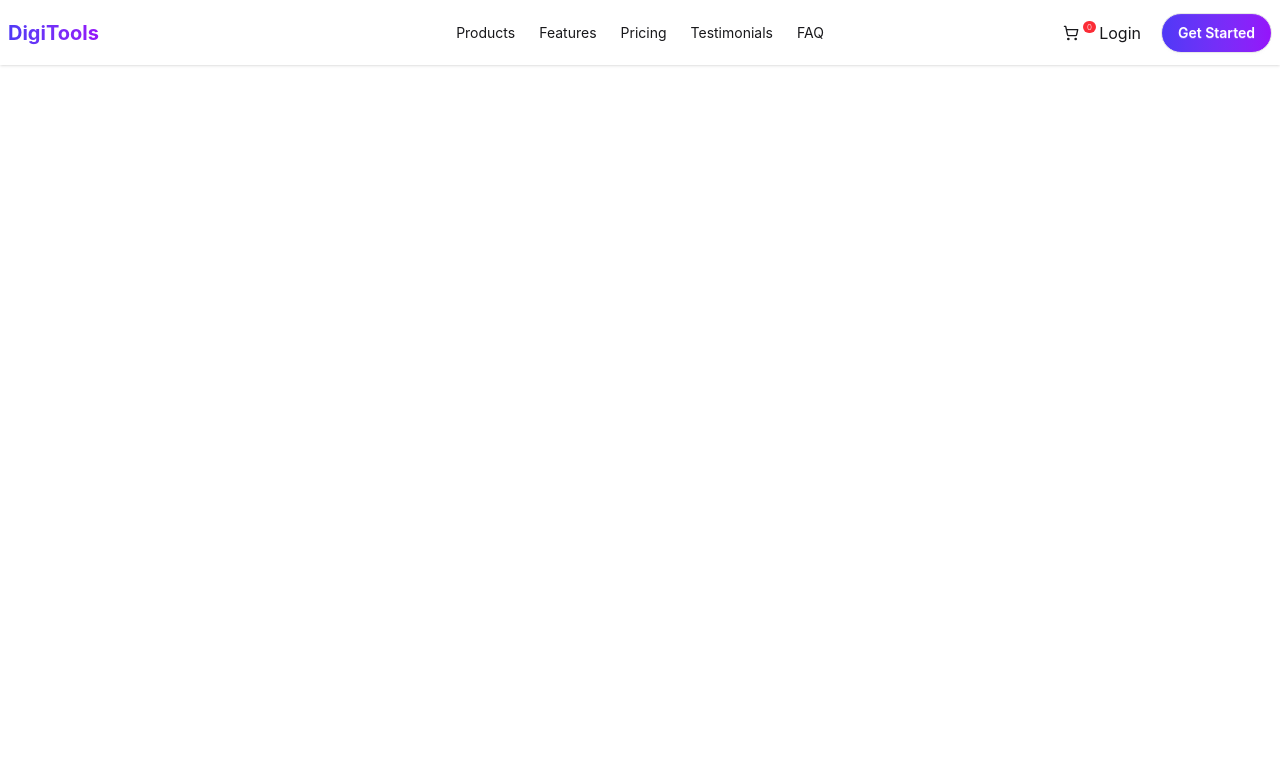
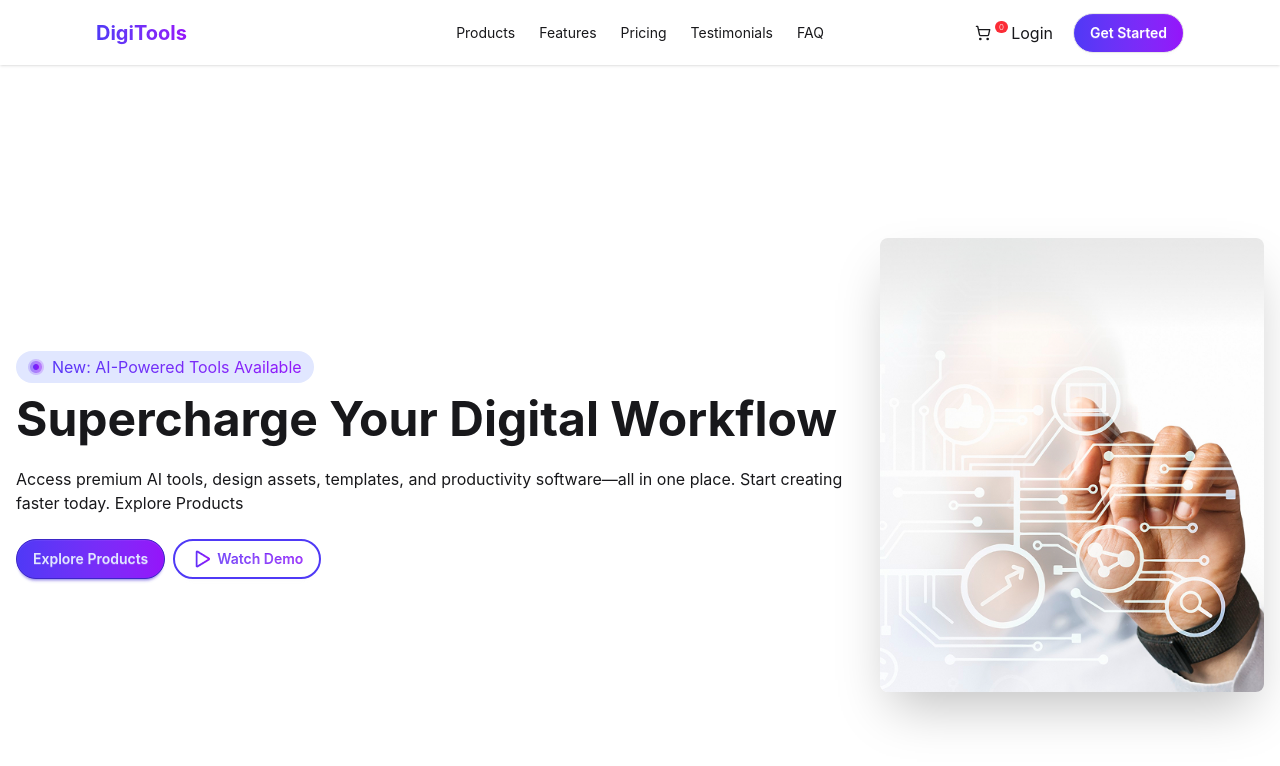
Before and after one commit to rifatalvi/digi-tools-app, a React (Vite) app: page / in a window 1280 px wide. Shown: the top 766 px of the page. Built offline with nearby package versions, Linux system fonts and the light colour scheme.

Commit message:
Navbar and Hero sections desing done

```diff
--- a/src/App.jsx
+++ b/src/App.jsx
@@ -1,5 +1,6 @@
 
 import './App.css'
+import Hero from './component/Hero/Hero'
 import Navbar from './component/Navbar/Navbar'
 
 function App() {
@@ -8,6 +9,7 @@ function App() {
   return (
     <>
     <Navbar></Navbar>
+    <Hero></Hero>
     </>
   )
 }
--- /dev/null
+++ b/src/component/Hero/Hero.jsx
@@ -0,0 +1,34 @@
+import React from 'react';
+import banner from '../../assets/banner.png'
+import { CiPlay1 } from 'react-icons/ci';
+import icon from '../../assets/icon.png'
+import Play from '../../assets/Play.png'
+const Hero = () => {
+  return (
+    <div className="hero  min-h-screen container mx-auto">
+      <div className="hero-content flex-col lg:flex-row-reverse">
+        <img
+          src={banner}
+          className="max-w-sm rounded-lg shadow-2xl"
+        />
+        <div>
+      <div className='bg-[#E1E7FF] rounded-full w-fit'>
+            <p className='flex text-transparent bg-clip-text bg-linear-to-r  from-[#4F39F6] to-[#9514FA]  mb-3  px-3 py-1 gap-2'><img className='object-contain' src={icon} alt="" />
+            New: AI-Powered Tools Available</p>
+      </div>
+          <h1 className="text-5xl font-bold">Supercharge Your Digital Workflow</h1>
+          <p className="py-6">
+            Access premium AI tools, design assets, templates, and productivity
+            software—all in one place. Start creating faster today.
+
+            Explore Products
+          </p>
+          <button className="btn btn-primary mr-2 bg-linear-to-r  from-[#4F39F6] to-[#9514FA]  rounded-full">Explore Products</button>
+          <button className='btn rounded-full border-2 border-[#4F39F6] text-transparent bg-clip-text bg-linear-to-r  from-[#4F39F6] to-[#9514FA] '> <img src={Play} alt="" /> Watch Demo</button>
+        </div>
+      </div>
+    </div>
+  );
+};
+
+export default Hero;
--- a/src/component/Navbar/Navbar.jsx
+++ b/src/component/Navbar/Navbar.jsx
@@ -3,8 +3,8 @@ import { LuShoppingCart } from 'react-icons/lu';
 
 const Navbar = () => {
     return (
-        <div className="navbar bg-base-100 shadow-sm">
-            <div className="navbar-start">
+        <div className="navbar bg-base-100 shadow-sm lg:px-24">
+            <div className="navbar-start  ">
                 <div className="dropdown">
                     <div tabIndex={0} role="button" className="btn btn-ghost lg:hidden">
                         <svg xmlns="http://www.w3.org/2000/svg" className="h-5 w-5" fill="none" viewBox="0 0 24 24" stroke="currentColor"> <path strokeLinecap="round" strokeLinejoin="round" strokeWidth="2" d="M4 6h16M4 12h8m-8 6h16" /> </svg>
@@ -36,7 +36,7 @@ const Navbar = () => {
                    <span className='absolute top-2 right-44 bg-red-500 rounded-full font-light px-1 text-[8px] text-white'>0</span>
 
                 <h2>Login </h2>
-                <a className="btn bg-linear-to-r  from-[#4F39F6] to-[#9514FA] text-white rounded-full">Get Started</a>
+                <a className="btn bg-linear-to-r  from-[#4F39F6] to-[#9514FA] text-white  rounded-full">Get Started</a>
             </div>
         </div>
     );
```
Also changed, not shown: src/assets/icon.png (added).
